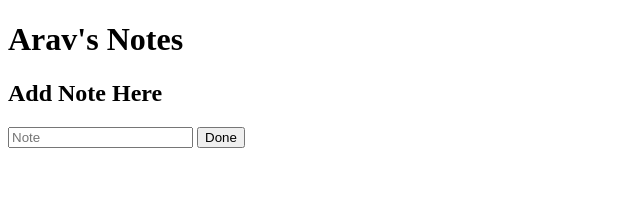
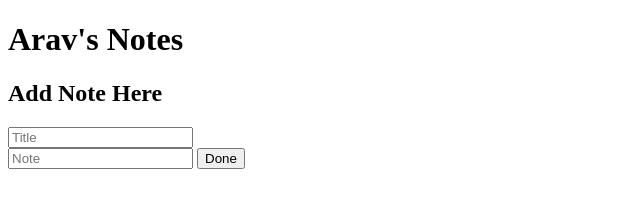
Before and after one commit to AJaiman/BasicNotesApp, a plain HTML site: page index.html in a window 1280 px wide. Both pictures are taken after a click on the button "Done". Shown: the whole page, without its empty margins (0-640 px from the left). Drawn offline with Linux system fonts and the light colour scheme.

Commit message:
Added title to note

```diff
--- a/index.html
+++ b/index.html
@@ -10,8 +10,11 @@
     <h1>Arav's Notes</h1>
     <div class="inputArea">
         <h2>Add Note Here</h2>
-        <input type="text" placeholder="Note">
-        <button onclick="addNote()">Done</button>
+        <input type="text" id="title" placeholder="Title">
+        <div class="noteInput">
+            <input id="note" type="text" placeholder="Note">
+            <button onclick="addNote()">Done</button>
+        </div>
     </div>
     <div id="notes">
 
--- a/script.js
+++ b/script.js
@@ -12,21 +12,25 @@ function generateNotesList() {
     notes.innerHTML = '';
     let count = 0;
     for (let text of notesList) {
-        let note = generateNote(text, count);
+        let note = generateNote(text[0], count);
         notes.appendChild(note);
     }
 }
 
 function addNote() {
     let notes = document.getElementById("notes");
-    let input = document.querySelector("input");
-    let val = input.value;
-    input.value = '';
-    if (val == "") {
-        alert("Please enter a note!");
+    let noteInput = document.getElementById("note");
+    let titleInput = document.getElementById("title");
+    let noteVal = noteInput.value;
+    let titleVal = titleInput.value;
+
+    if (noteVal == "" || titleVal == "") {
+        alert("Please complete both fields!");
     }
     else {
-        notesList.push(val);
+        notesList.push([titleVal, noteVal]);
+        noteInput.value = '';
+        titleInput.value = '';
         generateNotesList();
     }
 }
```
